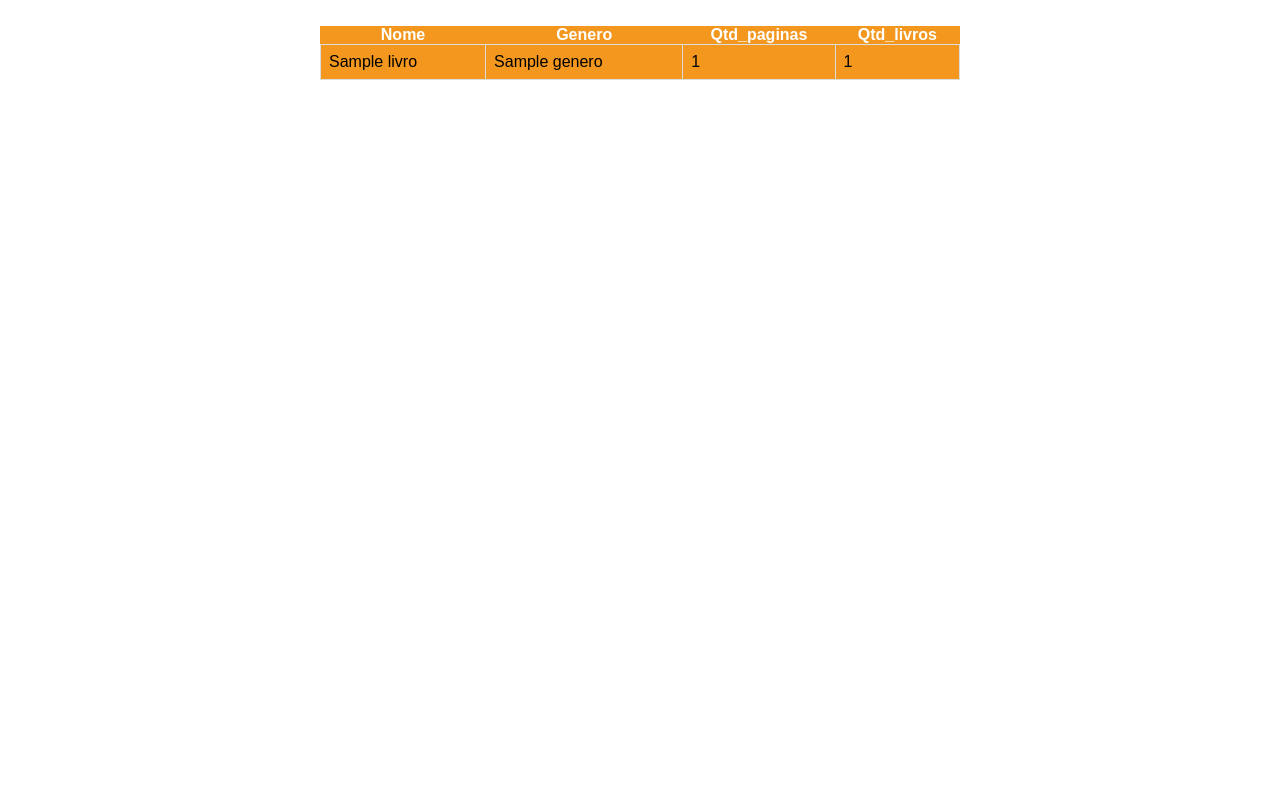
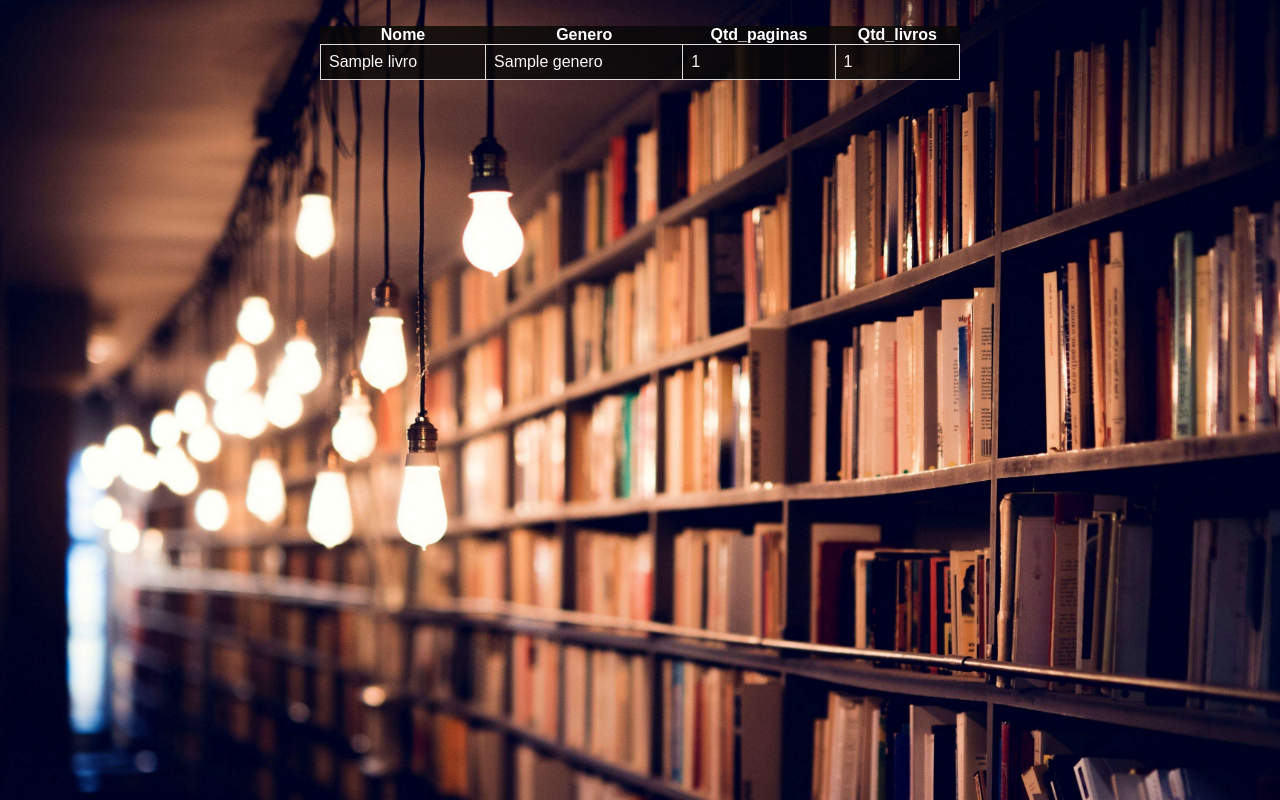
Before and after one commit to chrystian-souza/biblioteca-Django, a Django app: page / in a window 1280 px wide. Run offline with Django 4.2, Linux system fonts and the light colour scheme; tables that the repository leaves empty hold one stand-in row (values such as "Sample post").

Commit message:
foi alterado o layout da pagina e adicionado alguns livros

```diff
--- a/biblioAPP/models.py
+++ b/biblioAPP/models.py
@@ -21,7 +21,7 @@
     qtd_paginas = models.IntegerField()
     qtd_livros = models.IntegerField()
     imagem = models.ImageField(blank=False)
-    autor = models.TextField()
+    autor = models.CharField(max_length=255)
     created_at = models.DateField()
     in_stock = models.BooleanField(default=False)
 
--- a/biblioAPP/templates/pages/index.html
+++ b/biblioAPP/templates/pages/index.html
@@ -9,7 +9,8 @@
     <title>Document</title>
 </head>
 <body>
-    <div>
+
+    <div class="container">
 
         <div class="tabela">
                 <table>
--- a/biblioAPP/templates/pages/livros_detail.html
+++ b/biblioAPP/templates/pages/livros_detail.html
@@ -5,6 +5,7 @@
     <meta charset="UTF-8">
     <meta http-equiv="X-UA-Compatible" content="IE=edge">
     <meta name="viewport" content="width=device-width, initial-scale=1.0">
+    <link rel="stylesheet" href="{% static 'css/global.css' %}">
     <title>Document</title>
 </head>
 <body>
--- a/templates/static/css/global.css
+++ b/templates/static/css/global.css
@@ -2,12 +2,24 @@
     margin: 0;
     padding: 0;
     box-sizing: border-box;
+    overflow: hidden;
 }
+
+/* static/css/styles.css */
+
+body {
+
+    background-image: url('/media/bibliteca-fundo.jpg');
+    background-size: cover;
+    background-position: center;
+    background-repeat: no-repeat;
+}
+
 
 table {
 
     width: 50%;
-    background-color:rgb(243, 151, 31);
+    background-color:rgba(8, 8, 8, 0.836);
     margin-left: 25%;
     margin-top: 2%;
     border-collapse: collapse;
@@ -24,11 +36,18 @@
 td {
     border: 1px solid #dcdcdc;
     padding: 8px;
-    color: black;
+    color: rgb(15, 15, 15);
 
 }
 
 a {
     text-decoration: none;
-    color: black;
+    color: rgb(248, 245, 245);
 }
+
+.container {
+
+    height: 100vh;
+
+
+}
```
Also changed, not shown: media/100_anos_de_solidao.jpg (added), media/O_Senhor_Dos_Anéis_-_As_Duas_Torres.jpg (added), media/Orgulho_e_Preconceito.jpg (added), media/a_guerra_dos_tronos.jpg (added), media/admiravel.jpg (added), media/as_cronicas_de_narnia.jpg (added), media/bibliteca-fundo.jpg (added), media/harry-potter-ea-pedra-filosofal.jpg (added), media/livro_1984.jpg (added), media/naarnia.jpg (added), media/o_nome_do_vento.jpg (added).
